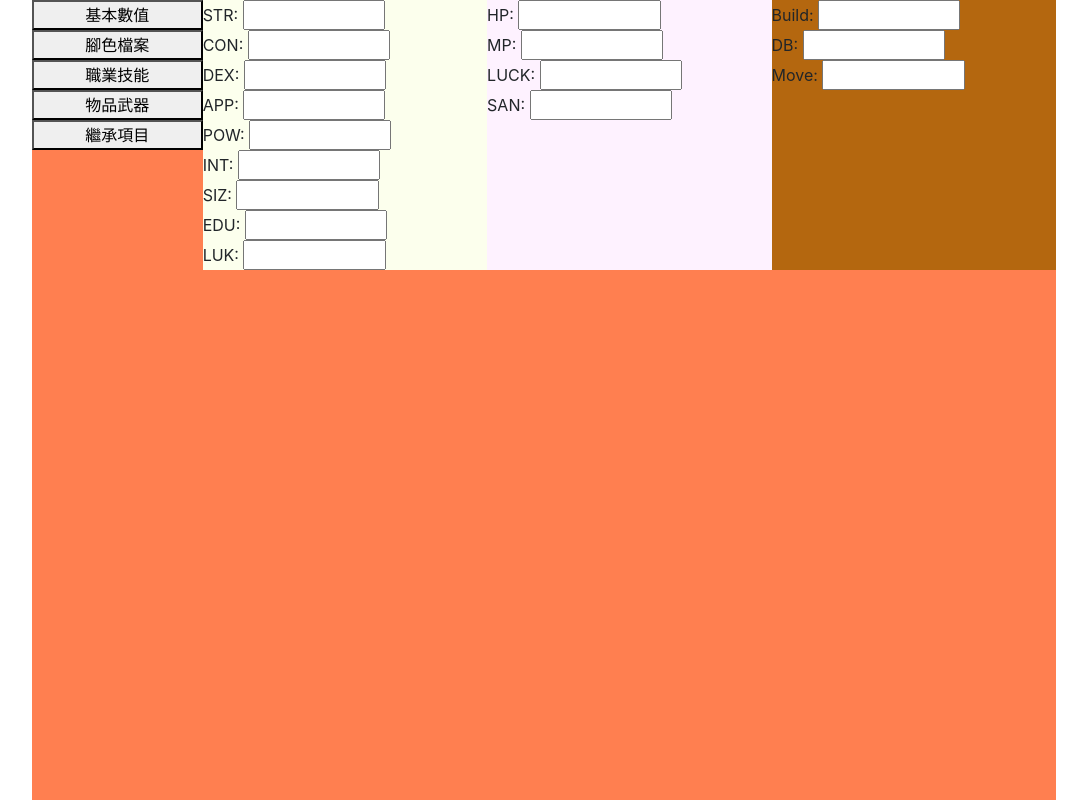
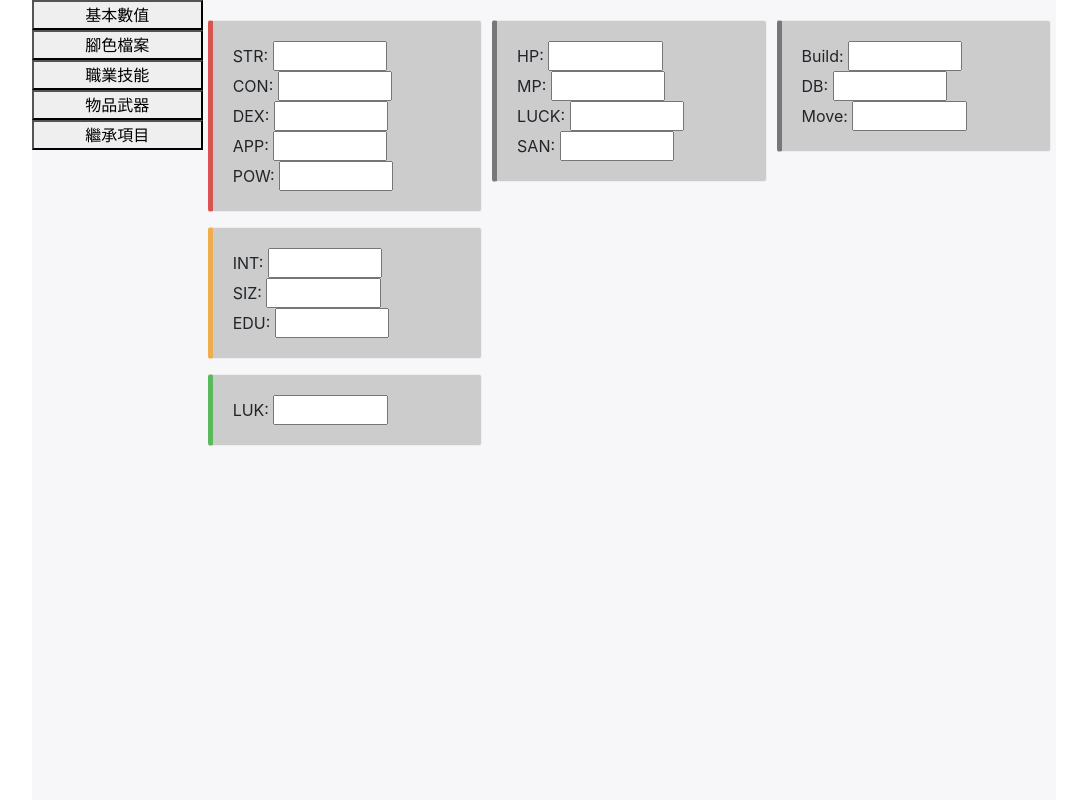
Before and after one commit to ntp890517/COC, a Django app: page /index/ in a window 1280 px wide. Shown: the part 56-856 px from the top of the page, without its empty margins (96-1183 px from the left). Run offline with Django 3.2, Linux system fonts and the light colour scheme; some libraries are stand-ins or nearby versions.

Commit message:
use callout style

```diff
--- a/COC/Create_Character/templates/index.html
+++ b/COC/Create_Character/templates/index.html
@@ -26,6 +26,64 @@
     evt.currentTarget.className += " active";
     }
     </script>
+    <style>
+        .bs-callout {
+            padding: 20px;
+            margin: 20px 5px;
+            border: 1px solid #eee;
+            border-left-width: 5px;
+            border-radius: 3px;
+        }
+        .bs-callout h4 {
+            margin-top: 0;
+            margin-bottom: 5px;
+        }
+        .bs-callout p:last-child {
+            margin-bottom: 0;
+        }
+        .bs-callout code {
+            border-radius: 3px;
+        }
+        .bs-callout+.bs-callout {
+            margin-top: -5px;
+        }
+        .bs-callout-default {
+            border-left-color: #777;
+        }
+        .bs-callout-default h4 {
+            color: #777;
+        }
+        .bs-callout-primary {
+            border-left-color: #428bca;
+        }
+        .bs-callout-primary h4 {
+            color: #428bca;
+        }
+        .bs-callout-success {
+            border-left-color: #5cb85c;
+        }
+        .bs-callout-success h4 {
+            color: #5cb85c;
+        }
+        .bs-callout-danger {
+            border-left-color: #d9534f;
+        }
+        .bs-callout-danger h4 {
+            color: #d9534f;
+        }
+        .bs-callout-warning {
+            border-left-color: #f0ad4e;
+        }
+        .bs-callout-warning h4 {
+            color: #f0ad4e;
+        }
+        .bs-callout-info {
+            border-left-color: #5bc0de;
+        }
+        .bs-callout-info h4 {
+            color: #5bc0de;
+        }
+    </style>
 </head>
 <body>
 <nav class="navbar navbar-light bg-dark">
@@ -34,7 +92,7 @@
     Cthulhu Mythos 克蘇魯神話
   </a>
 </nav>
-<div class="container" style="width: 1024px;height: 800px; background-color: coral;">
+<div class="container" style="width: 1024px;height: 800px; background-color: #F7F7F9;">
     <div class="row">
         <div class="col-2" style="padding: 0;margin: 0">
             <button style="width: 100%">基本數值</button>
@@ -45,38 +103,38 @@
         </div>
         <div class="col-10" style="padding: 0;margin: 0">
             <div class="row" style="padding: 0;margin: 0">
-                <div class="col" style="padding: 0;margin: 0; background-color: #FCFFED;">
-                    <div>
+                <div class="col-4" style="padding: 0;margin: 0;">
+                    <div class="bs-callout bs-callout-danger" style="background-color: #CCCCCC;">
                         STR: <input type="text" name="str" style="width: 50%"><br>
                         CON: <input type="text" name="con" style="width: 50%"><br>
                         DEX: <input type="text" name="dex" style="width: 50%"><br>
                         APP: <input type="text" name="app" style="width: 50%"><br>
                         POW: <input type="text" name="pow" style="width: 50%"><br>
                     </div>
-                    <div>
+                    <div class="bs-callout bs-callout-warning" style="background-color: #CCCCCC;">
                         INT: <input type="text" name="int" style="width: 50%"><br>
                         SIZ: <input type="text" name="siz" style="width: 50%"><br>
                         EDU: <input type="text" name="edu" style="width: 50%"><br>
                     </div>
-                    <div>
+                    <div class="bs-callout bs-callout-success" style="background-color: #CCCCCC;">
                         LUK: <input type="text" name="luk" style="width: 50%"><br>
                     </div>
                 </div>
-                <div class="col" style="padding: 0;margin: 0; background-color: #FEF2FF;">
-                        <div>
+                <div class="col-4" style="padding: 0;margin: 0;">
+                        <div  class="bs-callout bs-callout-default" style="background-color: #CCCCCC;">
                             HP: <input type="text" name="hp" style="width: 50%"><br>
                             MP: <input type="text" name="mp" style="width: 50%"><br>
                             LUCK: <input type="text" name="luck" style="width: 50%"><br>
                             SAN: <input type="text" name="san" style="width: 50%"><br>
                         </div>
                     </div>
-                <div class="col" style="padding: 0;margin: 0; background-color: #B4670F;">
-                        <div>
+                <div class="col-4" style="padding: 0;margin: 0;">
+                        <div  class="bs-callout bs-callout-default" style="background-color: #CCCCCC;">
                             Build: <input type="text" name="build" style="width: 50%"><br>
                             DB: <input type="text" name="DB" style="width: 50%"><br>
                             Move: <input type="text" name="move" style="width: 50%"><br>
                         </div>
-                    </div>
+                </div>
             </div>
         </div>
     </div>
```
